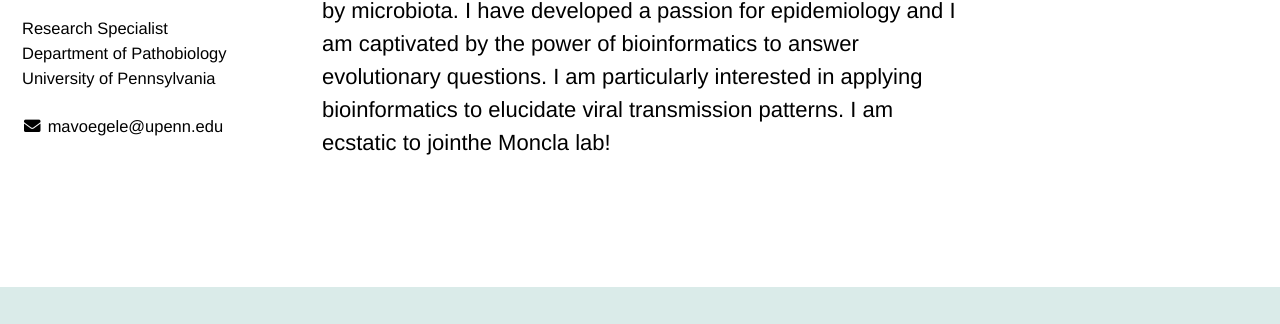
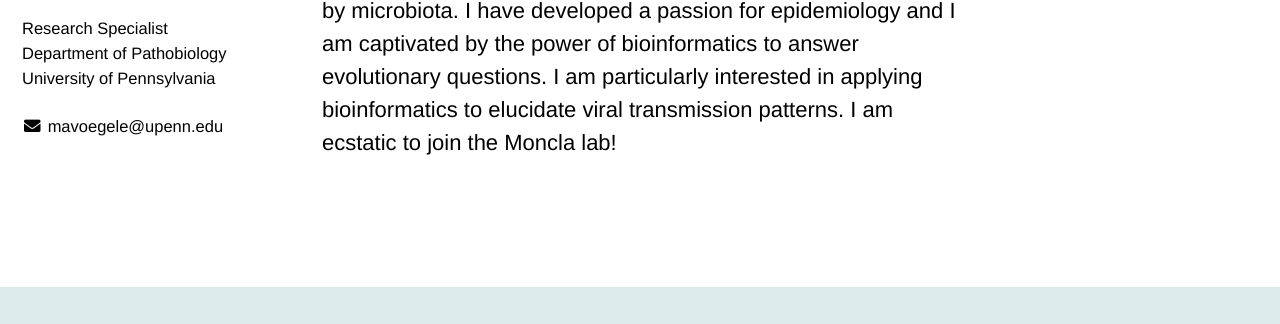
Before and after one commit to lmoncla/monclalab, a Jekyll site: the page built from _pages/people-Alex-Voegele.md, in a window 1280 px wide and 938 px high. Shown: the part 500-824 px from the top of the window. Built offline with Jekyll 4.4.1, drawn with Linux system fonts in a browser that asks for light colours; cached includes are drawn as plain includes; a script that is not in the unit is left out; comment, search, counter and statistics services are not loaded; some of the changed text lies outside the part shown.

Commit message:
fixing typos I introduced by copying from a pdf

```diff
--- a/_pages/people-Alex-Voegele.md
+++ b/_pages/people-Alex-Voegele.md
@@ -16,4 +16,4 @@ author_profile: true
 
 ## Bio
 
-I came to the Moncla laboratory after attending Towson University (‘22) where I studied Biochemistry. While at Towson I was an undergraduate researcher for a collaborative project between Towson University’s Departments of Biology and Chemistry studying short-chain fatty acid metabolites produced by microbiota. I have developed a passion for epidemiology and I am captivated by the power of bioinformatics to answer evolutionary questions. I am particularly interested in applying bioinformatics to elucidate viral transmission patterns. I am ecstatic to jointhe Moncla lab!
+I came to the Moncla laboratory after attending Towson University (‘22) where I studied Biochemistry. While at Towson I was an undergraduate researcher for a collaborative project between Towson University’s Departments of Biology and Chemistry studying short-chain fatty acid metabolites produced by microbiota. I have developed a passion for epidemiology and I am captivated by the power of bioinformatics to answer evolutionary questions. I am particularly interested in applying bioinformatics to elucidate viral transmission patterns. I am ecstatic to join the Moncla lab!
```
